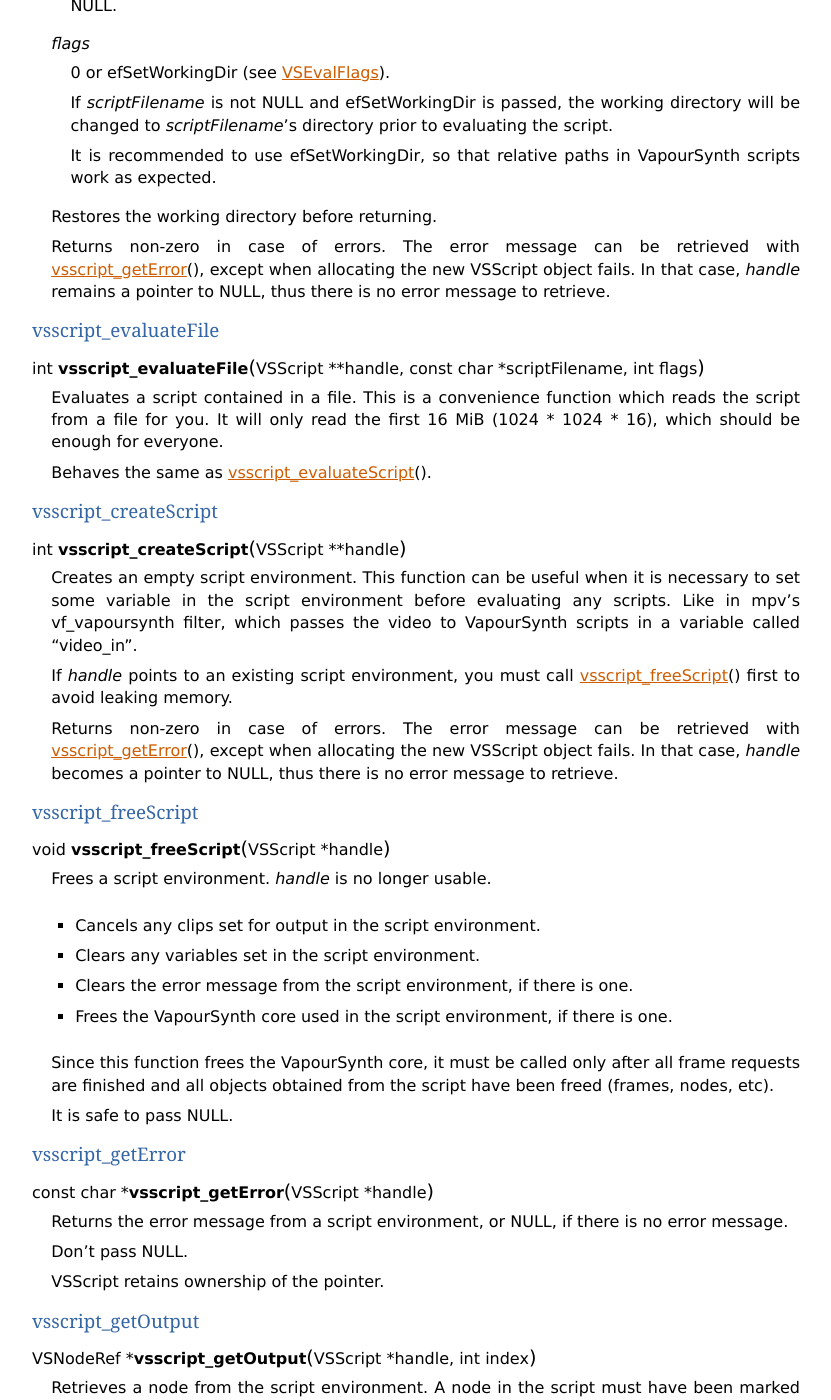
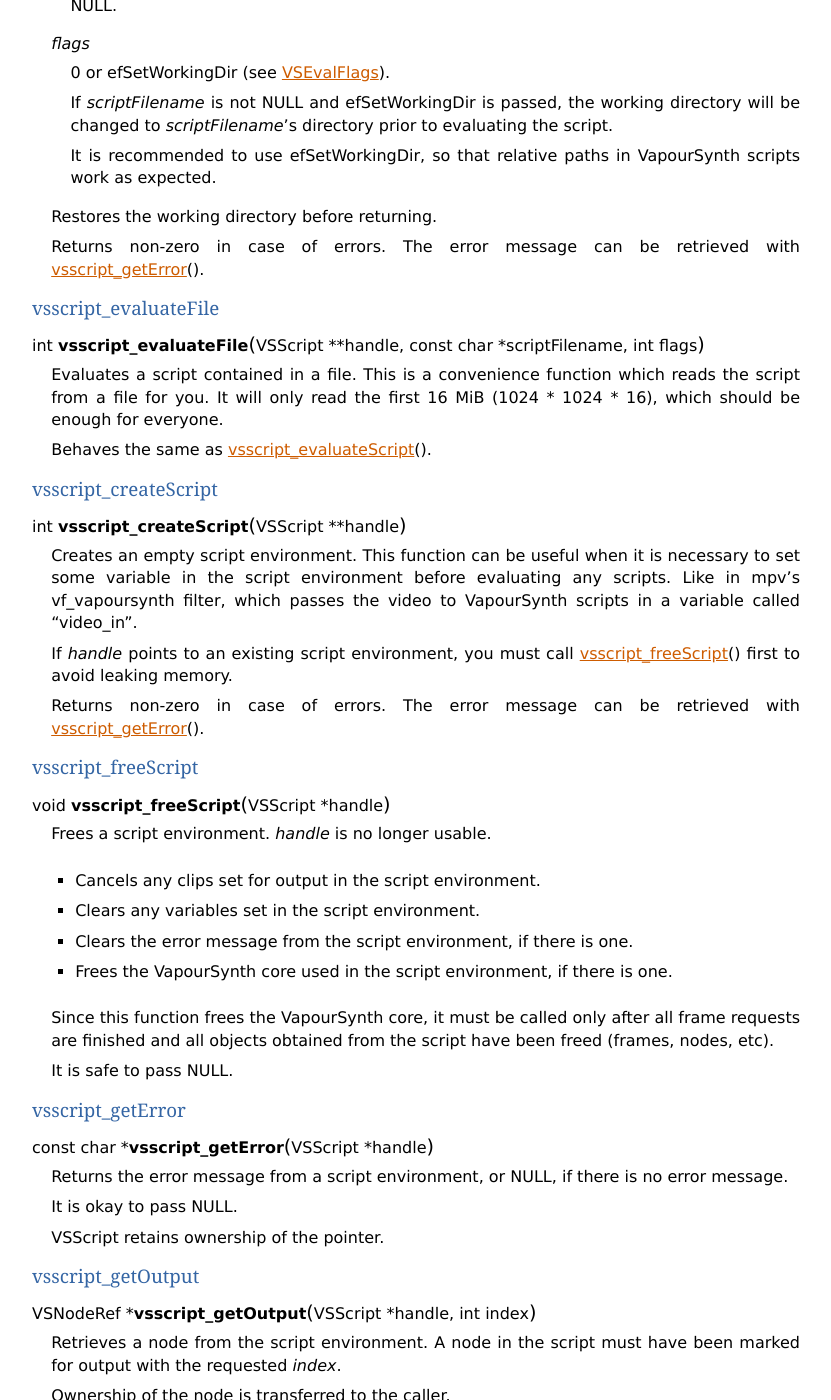
Before and after one commit to vapoursynth/vapoursynth, a Sphinx documentation site: the page built from doc/api/vsscript.h.rst, in a window 1280 px wide and 1400 px high, scrolled down 2363 px. Shown: the whole window, without its empty margins (48-879 px from the left). Built offline with Sphinx 7.4.7, drawn with Linux system fonts in a browser that asks for light colours; formulas are drawn with MathJax 3.

Commit message:
doc: Update VSScript API documentation again

```diff
--- a/doc/api/vsscript.h.rst
+++ b/doc/api/vsscript.h.rst
@@ -135,7 +135,7 @@
 
     Restores the working directory before returning.
 
-    Returns non-zero in case of errors. The error message can be retrieved with vsscript_getError_\ (), except when allocating the new VSScript object fails. In that case, *handle* remains a pointer to NULL, thus there is no error message to retrieve.
+    Returns non-zero in case of errors. The error message can be retrieved with vsscript_getError_\ ().
 
 
 vsscript_evaluateFile
@@ -157,7 +157,7 @@
 
     If *handle* points to an existing script environment, you must call vsscript_freeScript_\ () first to avoid leaking memory.
 
-    Returns non-zero in case of errors. The error message can be retrieved with vsscript_getError_\ (), except when allocating the new VSScript object fails. In that case, *handle* becomes a pointer to NULL, thus there is no error message to retrieve.
+    Returns non-zero in case of errors. The error message can be retrieved with vsscript_getError_\ ().
 
 
 vsscript_freeScript
@@ -187,7 +187,7 @@
 
     Returns the error message from a script environment, or NULL, if there is no error message.
 
-    Don't pass NULL.
+    It is okay to pass NULL.
 
     VSScript retains ownership of the pointer.
 
```
